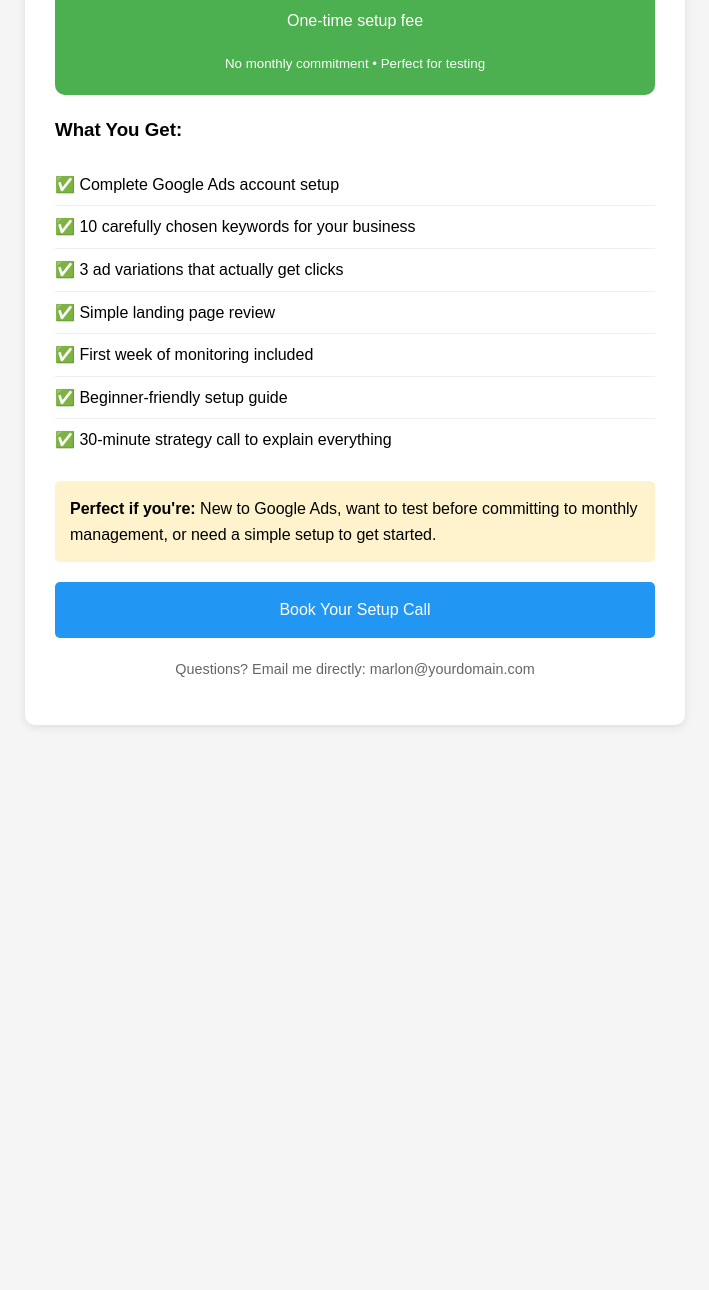
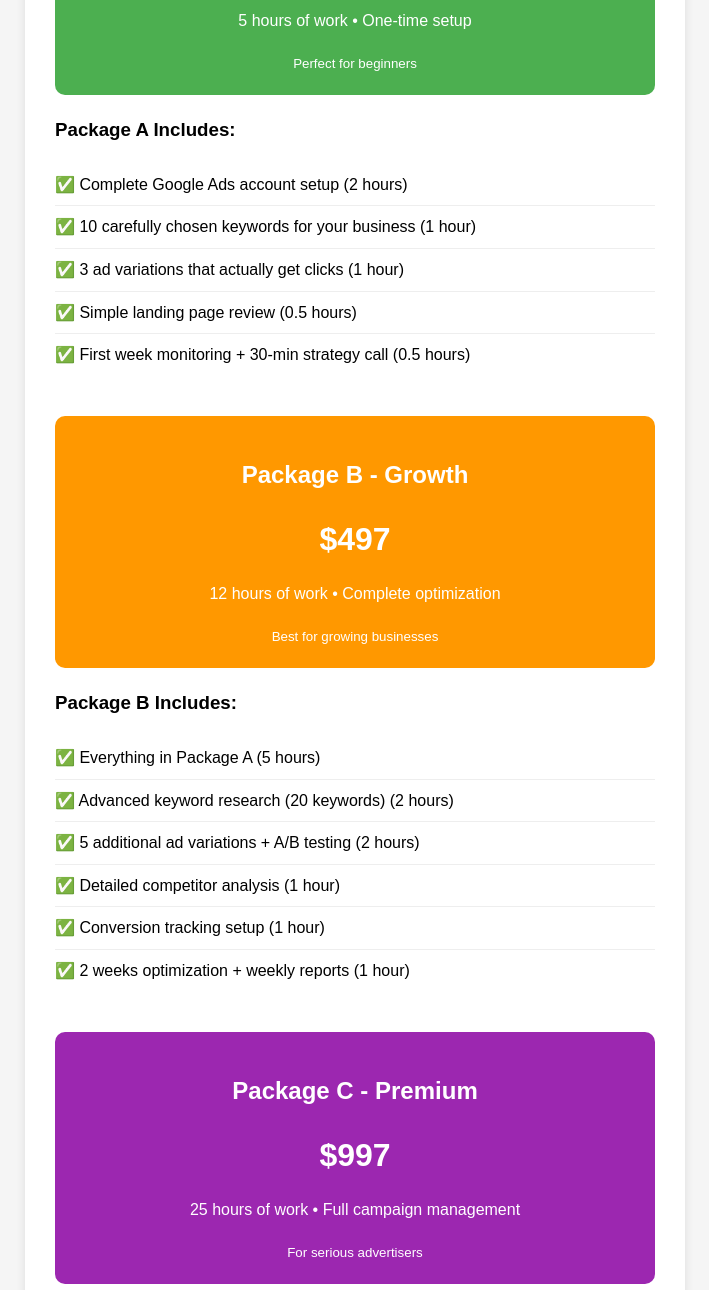
Before and after one commit to mpalomaresdigitalsolutions/My-Creative-Portfolio, a plain HTML site: page package-pricing.html in a window 1280 px wide. Shown: the part 357-1647 px from the top of the page, without its empty margins (285-994 px from the left). Before the commit the page ends 1102 px from the top, so only its background shows below. Drawn offline with Linux system fonts and the light colour scheme.

Commit message:
feat: add hours breakdown for Package B (12 hours) and Package C (25 hours)

```diff
--- a/package-pricing.html
+++ b/package-pricing.html
@@ -64,35 +64,74 @@
 <body>
     <div class="container">
         <div class="header">
-            <h1>Google Ads Starter Package</h1>
-            <p>Perfect for beginners - Get your first campaign live in 7 days</p>
+            <h1>Google Ads Packages</h1>
+            <p>Choose the right level for your business</p>
         </div>
 
-        <div class="price-box">
-            <h2>Starter Special</h2>
+        <!-- Package A - Starter -->
+        <div class="price-box" style="background: #4CAF50;">
+            <h2>Package A - Starter</h2>
             <div style="font-size: 2em; font-weight: bold;">$197</div>
-            <p>One-time setup fee</p>
-            <small>No monthly commitment • Perfect for testing</small>
+            <p>5 hours of work • One-time setup</p>
+            <small>Perfect for beginners</small>
         </div>
 
         <div class="features">
-            <h3>What You Get:</h3>
+            <h3>Package A Includes:</h3>
             <ul>
-                <li>✅ Complete Google Ads account setup</li>
-                <li>✅ 10 carefully chosen keywords for your business</li>
-                <li>✅ 3 ad variations that actually get clicks</li>
-                <li>✅ Simple landing page review</li>
-                <li>✅ First week of monitoring included</li>
-                <li>✅ Beginner-friendly setup guide</li>
-                <li>✅ 30-minute strategy call to explain everything</li>
+                <li>✅ Complete Google Ads account setup (2 hours)</li>
+                <li>✅ 10 carefully chosen keywords for your business (1 hour)</li>
+                <li>✅ 3 ad variations that actually get clicks (1 hour)</li>
+                <li>✅ Simple landing page review (0.5 hours)</li>
+                <li>✅ First week monitoring + 30-min strategy call (0.5 hours)</li>
+            </ul>
+        </div>
+
+        <!-- Package B - Growth -->
+        <div class="price-box" style="background: #FF9800; margin-top: 40px;">
+            <h2>Package B - Growth</h2>
+            <div style="font-size: 2em; font-weight: bold;">$497</div>
+            <p>12 hours of work • Complete optimization</p>
+            <small>Best for growing businesses</small>
+        </div>
+
+        <div class="features">
+            <h3>Package B Includes:</h3>
+            <ul>
+                <li>✅ Everything in Package A (5 hours)</li>
+                <li>✅ Advanced keyword research (20 keywords) (2 hours)</li>
+                <li>✅ 5 additional ad variations + A/B testing (2 hours)</li>
+                <li>✅ Detailed competitor analysis (1 hour)</li>
+                <li>✅ Conversion tracking setup (1 hour)</li>
+                <li>✅ 2 weeks optimization + weekly reports (1 hour)</li>
+            </ul>
+        </div>
+
+        <!-- Package C - Premium -->
+        <div class="price-box" style="background: #9C27B0; margin-top: 40px;">
+            <h2>Package C - Premium</h2>
+            <div style="font-size: 2em; font-weight: bold;">$997</div>
+            <p>25 hours of work • Full campaign management</p>
+            <small>For serious advertisers</small>
+        </div>
+
+        <div class="features">
+            <h3>Package C Includes:</h3>
+            <ul>
+                <li>✅ Everything in Packages A & B (17 hours)</li>
+                <li>✅ Advanced audience targeting setup (2 hours)</li>
+                <li>✅ Remarketing campaign creation (2 hours)</li>
+                <li>✅ Google Analytics integration (1 hour)</li>
+                <li>✅ Custom reporting dashboard (1 hour)</li>
+                <li>✅ 1 month full management + optimization (2 hours)</li>
             </ul>
         </div>
 
         <div style="background: #fff3cd; padding: 15px; border-radius: 5px; margin: 20px 0;">
-            <strong>Perfect if you're:</strong> New to Google Ads, want to test before committing to monthly management, or need a simple setup to get started.
+            <strong>Choose based on your needs:</strong> Starter for testing, Growth for scaling, or Premium for complete campaign management.
         </div>
 
-        <a href="https://calendar.app.google/ecrh372MbNbBHbSf6" class="cta-button">Book Your Setup Call</a>
+        <a href="https://calendar.app.google/ecrh372MbNbBHbSf6" class="cta-button">Book Your Strategy Call</a>
 
         <p style="text-align: center; margin-top: 20px; font-size: 0.9em; color: #666;">
             Questions? Email me directly: marlon@yourdomain.com
```
